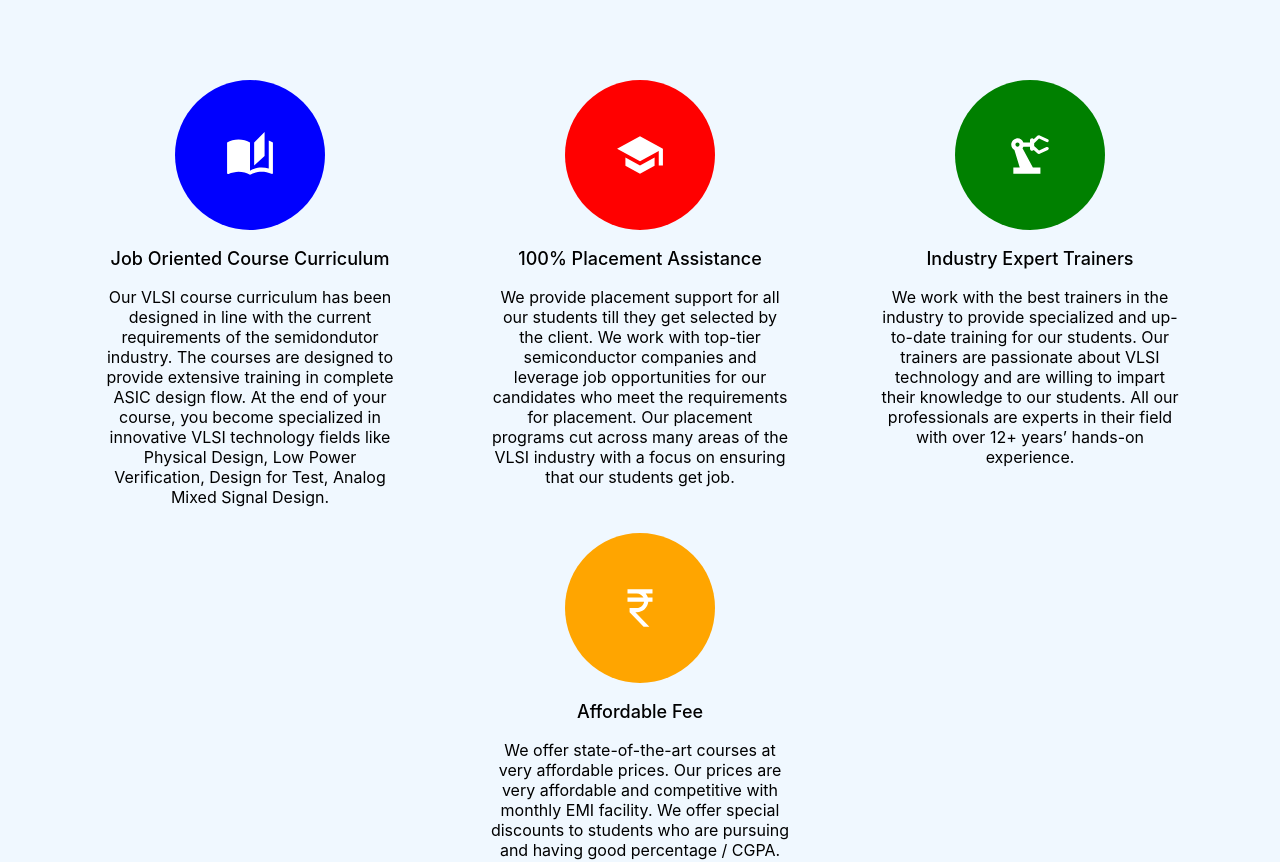
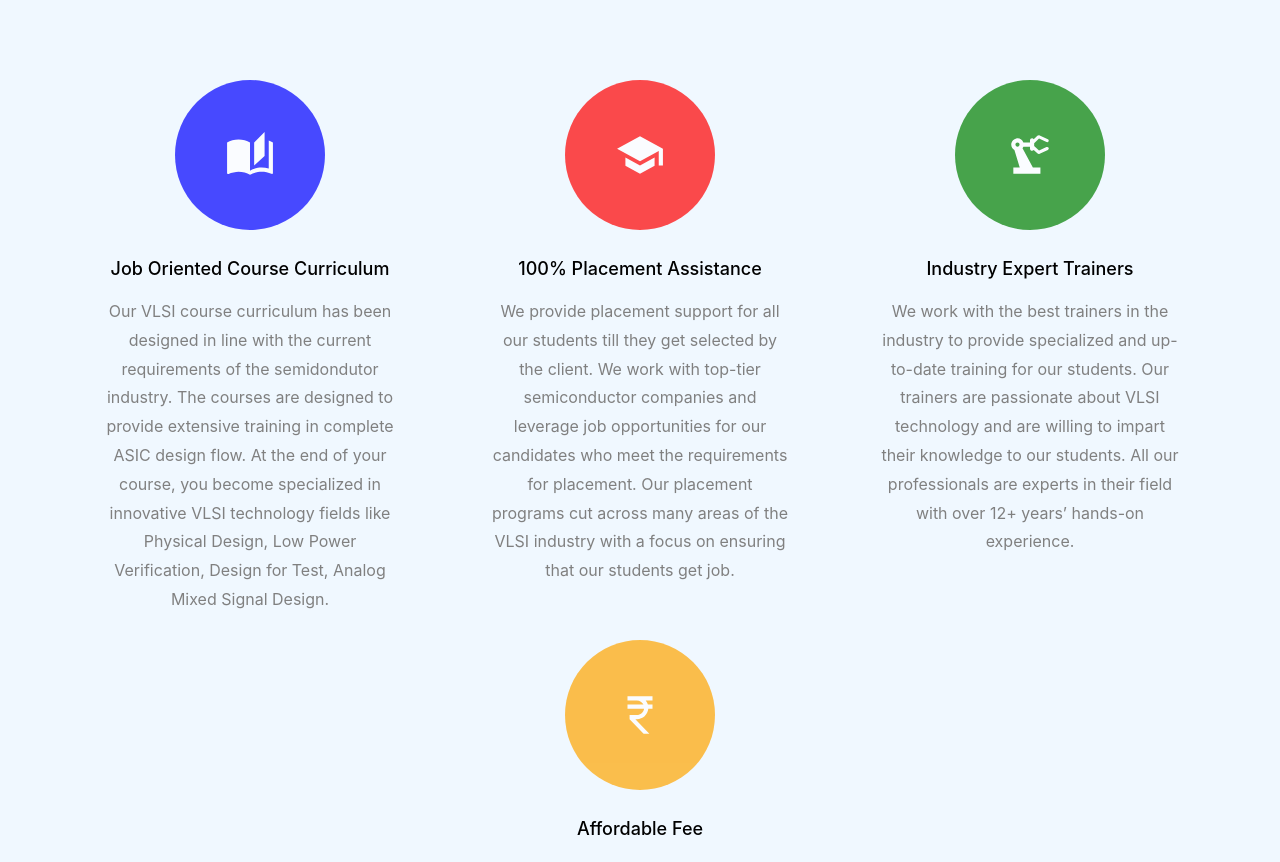
Before and after one commit to Purushothaman9148/vlsiapp, a React (Create React App) app: page / in a window 1280 px wide. Shown: the top 862 px of the page. Built offline with nearby package versions, Linux system fonts and the light colour scheme.

Commit message:
Modified font color for icon section

```diff
--- a/src/App.css
+++ b/src/App.css
@@ -59,6 +59,7 @@
   height: 150px;
   aspect-ratio: 1/1;
   border-radius: 50%;
+  opacity: 0.7;
 }
 
 .Icon-img-container{
@@ -67,8 +68,14 @@
 }
 
 .Icon-title{
+  padding-top: 10px;
   font-size: 18px;
   font-weight: 500;
+}
+
+.Icon-content{
+  line-height: 180%;
+  color: #808080;
 }
 
 /* Onlinecourse container */
--- a/src/index.css
+++ b/src/index.css
@@ -8,6 +8,6 @@ body {
 }
 
 code {
-  font-family: source-code-pro, Menlo, Monaco, Consolas, 'Courier New',
+  font-family: Roboto, source-code-pro, Menlo, Monaco, Consolas, 'Courier New',
     monospace;
 }
```
